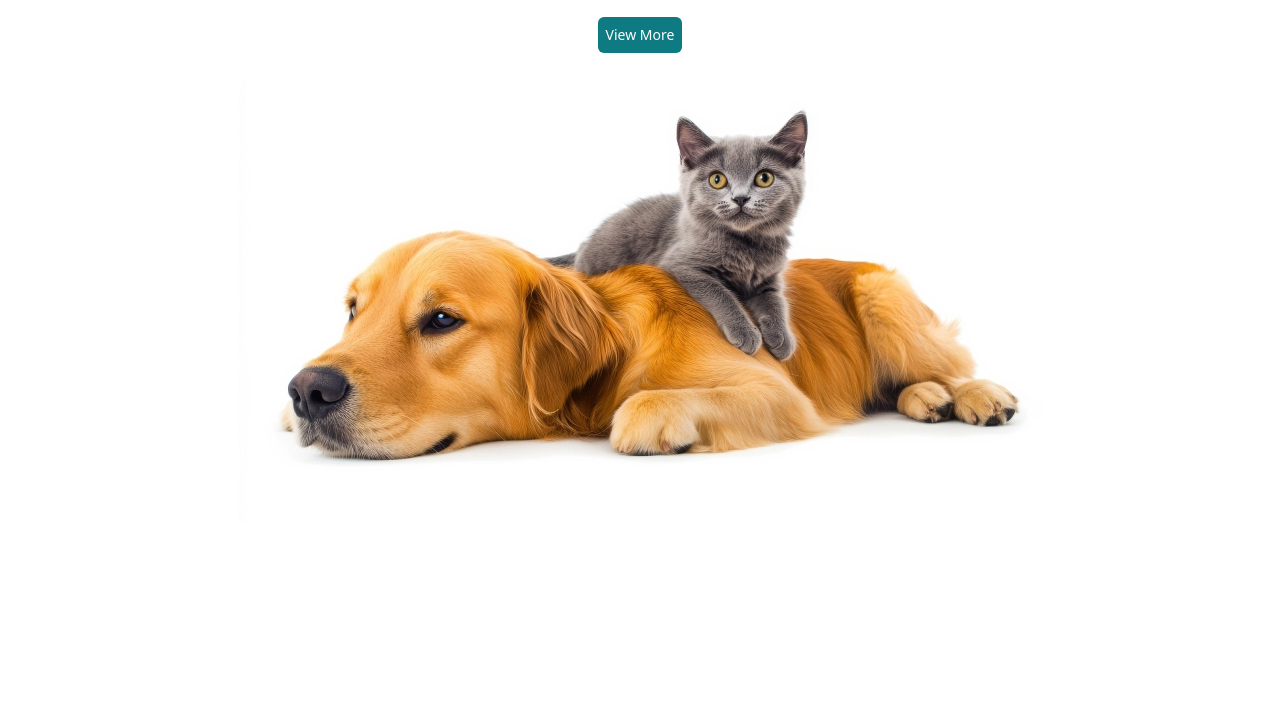
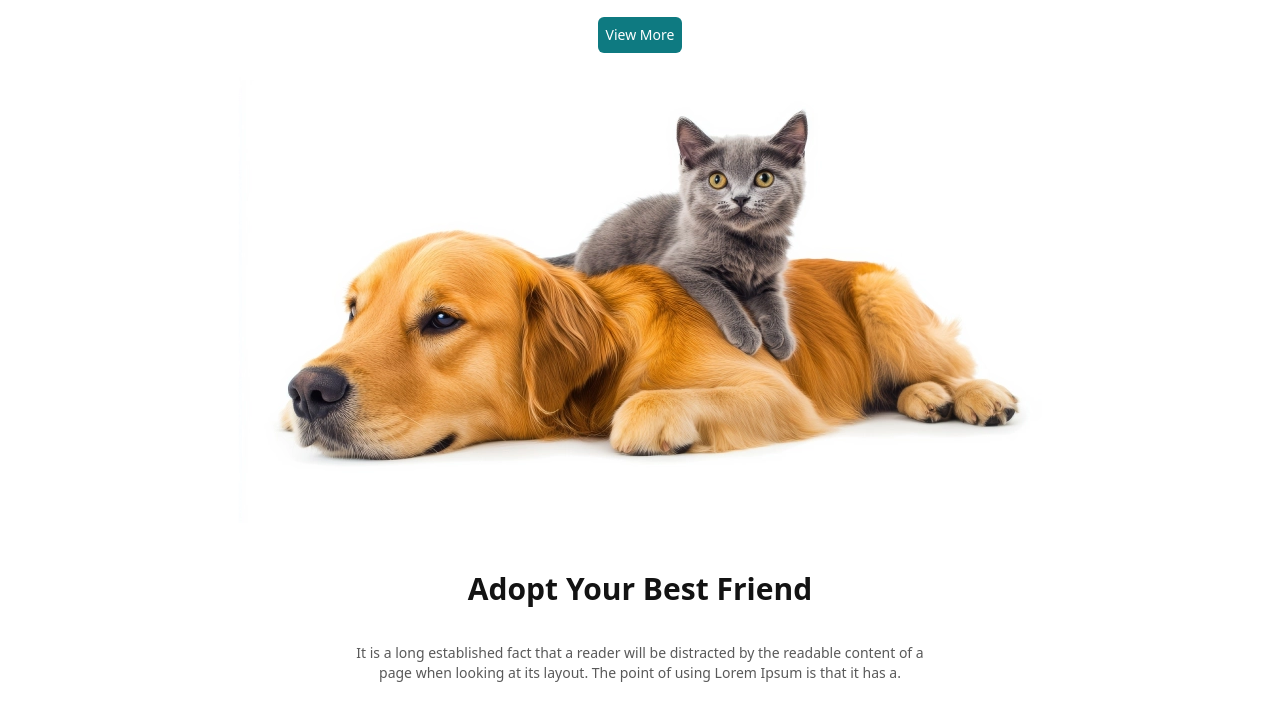
Before and after one commit to Munia123333t/assignment-six, a plain HTML site: page index.html in a window 1280 px wide. Shown: the part 375-1078 px from the top of the page. Before the commit the page ends 930 px from the top, so only its background shows below. Drawn offline with nearby package versions, Linux system fonts and the light colour scheme.

Commit message:
complete banner section

```diff
--- a/index.html
+++ b/index.html
@@ -69,6 +69,12 @@
 
          </section>
     </header>
+    <main>
+        <div class="text-center">
+            <h1 class="text-[#131313] text-3xl  font-bold p-4">Adopt  Your  Best Friend</h1>
+            <p class="text-[#131313B3] text-sm p-5">It is a long established fact that a reader will be distracted by the readable content of a <br> page when looking at its layout. The point of using Lorem Ipsum is that it has a.</p>
+        </div>
+    </main>
 
 </body>
 </html>
```
